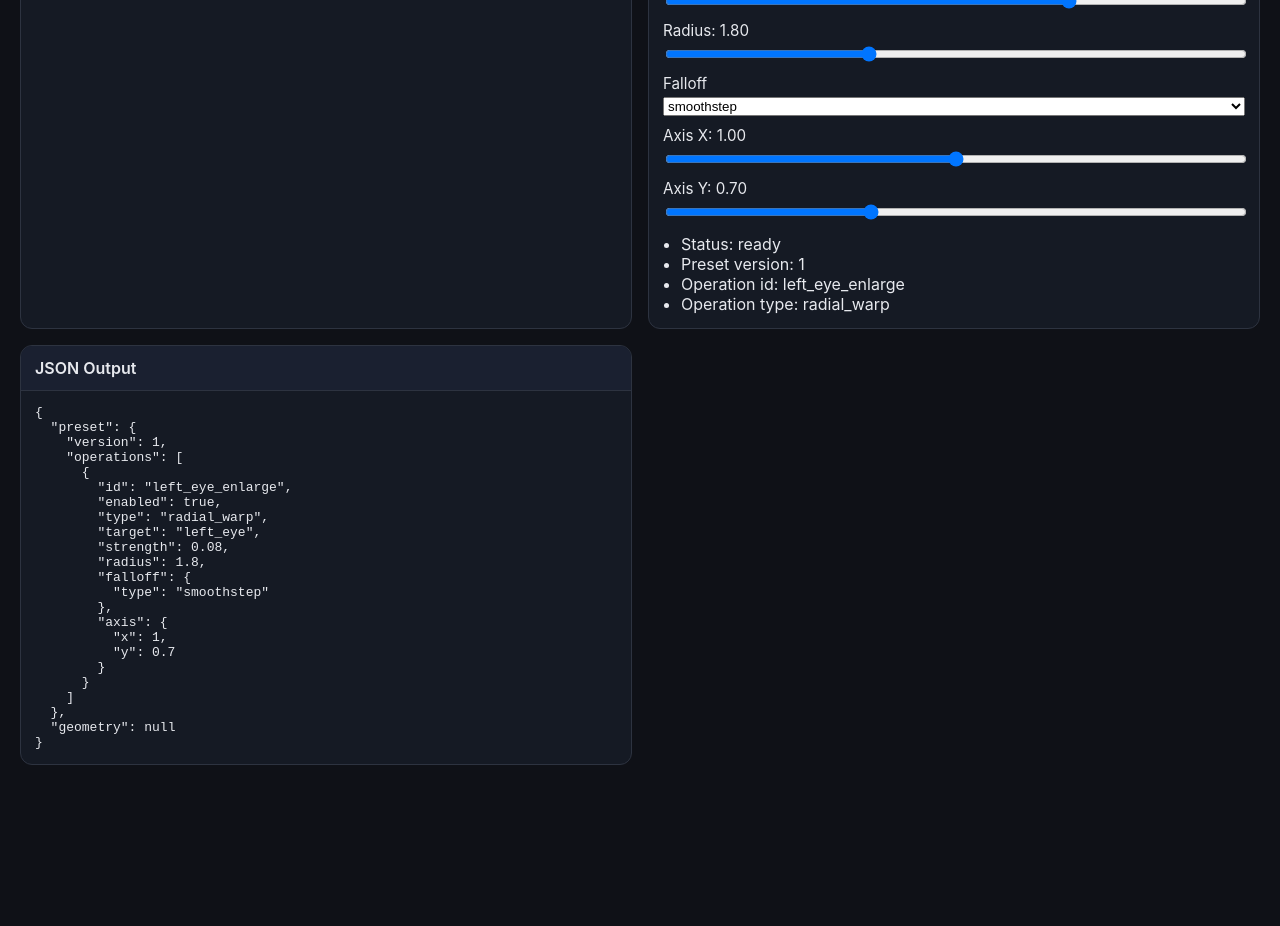
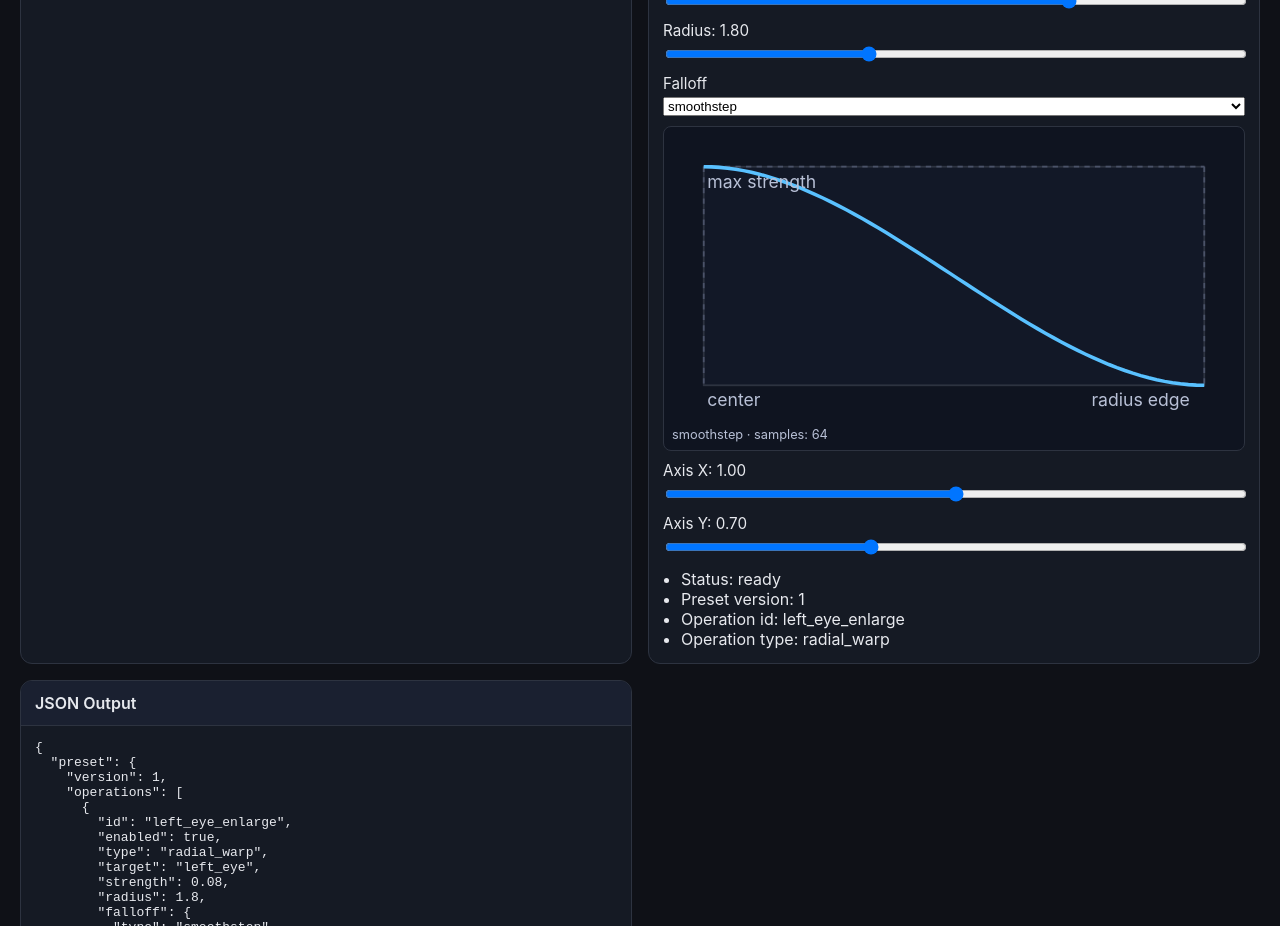
Before and after one commit to officeutq/bae-ar-lab, a React (Vite) app: page / in a window 1280 px wide. Shown: the part 840-1766 px from the top of the page. Before the commit the page ends 1625 px from the top, so only its background shows below. Built offline with nearby package versions, Linux system fonts and the light colour scheme.

Commit message:
Add falloff curve sampling and control panel graph

```diff
--- a/src/app/App.tsx
+++ b/src/app/App.tsx
@@ -12,6 +12,7 @@ import {
   type CanvasRendererState,
 } from '@engine/render/createCanvasRenderer';
 import { Panel } from '@ui/Panel';
+import { FalloffGraph } from '@ui/components/FalloffGraph';
 import { computeFaceGeometry } from '@engine/geometry/computeFaceGeometry';
 import type { FaceGeometry } from '@engine/geometry/types';
 
@@ -336,6 +337,8 @@ export function App() {
               </select>
             </label>
 
+            <FalloffGraph type={activePreset.operations[0]?.falloff.type ?? 'smoothstep'} sampleCount={64} />
+
             <label>
               Axis X: {(activePreset.operations[0]?.axis.x ?? 0).toFixed(2)}
               <input
--- a/src/app/styles.css
+++ b/src/app/styles.css
@@ -158,3 +158,37 @@ select,
 input[type='range'] {
   width: 100%;
 }
+
+.falloff-graph {
+  border: 1px solid #2d3340;
+  border-radius: 8px;
+  padding: 8px;
+  background: #0f1420;
+}
+
+.falloff-graph__plot {
+  fill: #121827;
+  stroke: #2d3340;
+}
+
+.falloff-graph__curve {
+  fill: none;
+  stroke: #59c1ff;
+  stroke-width: 2;
+}
+
+.falloff-graph__marker {
+  stroke: #4a5268;
+  stroke-dasharray: 3 3;
+}
+
+.falloff-graph__label {
+  fill: #b8c0d6;
+  font-size: 10px;
+}
+
+.falloff-graph__meta {
+  margin: 6px 0 0;
+  font-size: 0.8rem;
+  color: #b8c0d6;
+}
--- /dev/null
+++ b/src/engine/math/falloff/gaussian.ts
@@ -0,0 +1,7 @@
+const GAUSSIAN_SIGMA = 0.4;
+
+export function gaussianFalloff(normalizedDistance: number): number {
+  const clampedDistance = Math.min(Math.max(normalizedDistance, 0), 1);
+  const exponent = -((clampedDistance * clampedDistance) / (2 * GAUSSIAN_SIGMA * GAUSSIAN_SIGMA));
+  return Math.exp(exponent);
+}
--- /dev/null
+++ b/src/engine/math/falloff/linear.ts
@@ -0,0 +1,4 @@
+export function linearFalloff(normalizedDistance: number): number {
+  const clampedDistance = Math.min(Math.max(normalizedDistance, 0), 1);
+  return 1 - clampedDistance;
+}
--- /dev/null
+++ b/src/engine/math/falloff/sampleFalloffCurve.ts
@@ -0,0 +1,36 @@
+import type { WarpFalloffType } from '@app-types/preset';
+import { gaussianFalloff } from '@engine/math/falloff/gaussian';
+import { linearFalloff } from '@engine/math/falloff/linear';
+import { smoothstepFalloff } from '@engine/math/falloff/smoothstep';
+
+export type FalloffSamplePoint = {
+  distance: number;
+  value: number;
+};
+
+const DEFAULT_SAMPLE_COUNT = 64;
+
+function evaluateFalloff(type: WarpFalloffType, normalizedDistance: number): number {
+  if (type === 'linear') {
+    return linearFalloff(normalizedDistance);
+  }
+
+  if (type === 'smoothstep') {
+    return smoothstepFalloff(normalizedDistance);
+  }
+
+  return gaussianFalloff(normalizedDistance);
+}
+
+export function sampleFalloffCurve(type: WarpFalloffType, sampleCount = DEFAULT_SAMPLE_COUNT): FalloffSamplePoint[] {
+  const safeSampleCount = Math.max(2, Math.floor(sampleCount));
+
+  return Array.from({ length: safeSampleCount }, (_, index) => {
+    const distance = index / (safeSampleCount - 1);
+
+    return {
+      distance,
+      value: evaluateFalloff(type, distance),
+    };
+  });
+}
--- /dev/null
+++ b/src/engine/math/falloff/smoothstep.ts
@@ -0,0 +1,5 @@
+export function smoothstepFalloff(normalizedDistance: number): number {
+  const clampedDistance = Math.min(Math.max(normalizedDistance, 0), 1);
+  const t = clampedDistance * clampedDistance * (3 - 2 * clampedDistance);
+  return 1 - t;
+}
--- /dev/null
+++ b/src/ui/components/FalloffGraph.tsx
@@ -0,0 +1,47 @@
+import { useMemo } from 'react';
+import type { WarpFalloffType } from '@app-types/preset';
+import { sampleFalloffCurve } from '@engine/math/falloff/sampleFalloffCurve';
+
+type FalloffGraphProps = {
+  type: WarpFalloffType;
+  sampleCount?: number;
+  width?: number;
+  height?: number;
+};
+
+export function FalloffGraph({ type, sampleCount = 64, width = 320, height = 160 }: FalloffGraphProps) {
+  const points = useMemo(() => sampleFalloffCurve(type, sampleCount), [sampleCount, type]);
+
+  const padding = 18;
+  const plotWidth = width - padding * 2;
+  const plotHeight = height - padding * 2;
+
+  const path = points
+    .map((point, index) => {
+      const x = padding + point.distance * plotWidth;
+      const y = padding + (1 - point.value) * plotHeight;
+      return `${index === 0 ? 'M' : 'L'} ${x.toFixed(2)} ${y.toFixed(2)}`;
+    })
+    .join(' ');
+
+  const centerX = padding;
+  const radiusEdgeX = width - padding;
+  const maxStrengthY = padding;
+
+  return (
+    <div className="falloff-graph">
+      <svg width="100%" viewBox={`0 0 ${width} ${height}`} role="img" aria-label={`${type} falloff curve graph`}>
+        <rect x={padding} y={padding} width={plotWidth} height={plotHeight} className="falloff-graph__plot" />
+        <line x1={centerX} y1={padding} x2={centerX} y2={height - padding} className="falloff-graph__marker" />
+        <line x1={radiusEdgeX} y1={padding} x2={radiusEdgeX} y2={height - padding} className="falloff-graph__marker" />
+        <line x1={padding} y1={maxStrengthY} x2={width - padding} y2={maxStrengthY} className="falloff-graph__marker" />
+        <path d={path} className="falloff-graph__curve" />
+
+        <text x={centerX + 2} y={height - 6} className="falloff-graph__label">center</text>
+        <text x={radiusEdgeX - 64} y={height - 6} className="falloff-graph__label">radius edge</text>
+        <text x={padding + 2} y={padding + 12} className="falloff-graph__label">max strength</text>
+      </svg>
+      <p className="falloff-graph__meta">{type} · samples: {points.length}</p>
+    </div>
+  );
+}
```
